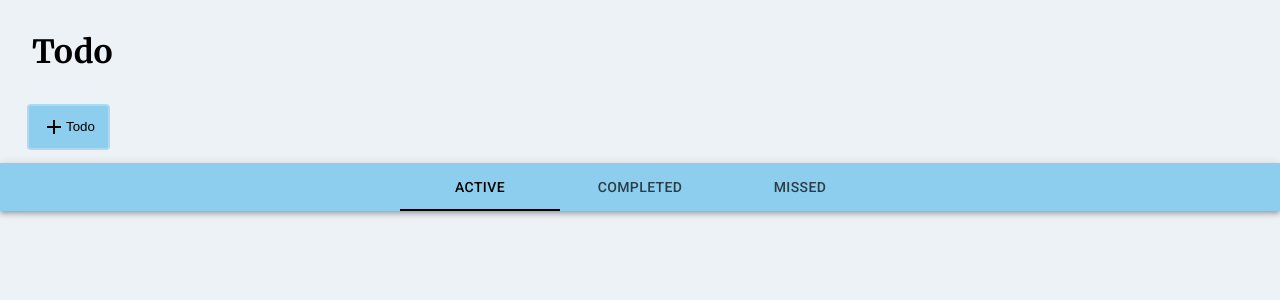
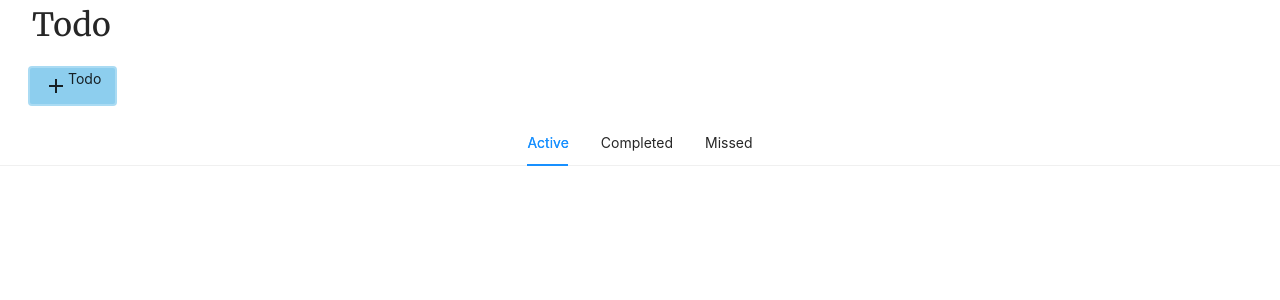
Before and after one commit to mritunjaysaha/todo-pwa, a React (Create React App) app: page / in a window 1280 px wide. Shown: the top 300 px of the page. Built offline with nearby package versions, Linux system fonts and the light colour scheme.

Commit message:
replaced mui tabs with antd tabs

```diff
--- a/package.json
+++ b/package.json
@@ -10,6 +10,7 @@
     "@testing-library/jest-dom": "^4.2.4",
     "@testing-library/react": "^9.3.2",
     "@testing-library/user-event": "^7.1.2",
+    "antd": "^4.4.2",
     "date-fns": "^2.14.0",
     "idb-keyval": "^3.2.0",
     "prop-types": "^15.7.2",
--- a/src/App.js
+++ b/src/App.js
@@ -1,5 +1,6 @@
 import React from "react";
 import CenteredTabs from "./components/tabs.component";
+import "antd/dist/antd.css";
 function App() {
     return (
         <>
--- /dev/null
+++ b/src/components/ant-tabs.component.js
@@ -0,0 +1,21 @@
+import React from "react";
+
+import { Tabs } from "antd";
+
+const { TabPane } = Tabs;
+
+export default function AntdTab(props) {
+    return (
+        <Tabs defaultActiveKey="1" centered>
+            <TabPane tab="Active" key="1">
+                {props.activelist()}
+            </TabPane>
+            <TabPane tab="Completed" key="2">
+                {props.activelist()}
+            </TabPane>
+            <TabPane tab="Missed" key="3">
+                {props.activelist()}
+            </TabPane>
+        </Tabs>
+    );
+}
--- a/src/components/simple-tab.component.js
+++ /dev/null
@@ -1,82 +0,0 @@
-import React from "react";
-import PropTypes from "prop-types";
-import { makeStyles } from "@material-ui/core/styles";
-import AppBar from "@material-ui/core/AppBar";
-import Tabs from "@material-ui/core/Tabs";
-import Tab from "@material-ui/core/Tab";
-import Typography from "@material-ui/core/Typography";
-import Box from "@material-ui/core/Box";
-
-function TabPanel(props) {
-    const { children, value, index, ...other } = props;
-
-    return (
-        <div
-            role="tabpanel"
-            hidden={value !== index}
-            id={`simple-tabpanel-${index}`}
-            aria-labelledby={`simple-tab-${index}`}
-            {...other}
-        >
-            {value === index && (
-                <Box p={3}>
-                    <Typography>{children}</Typography>
-                </Box>
-            )}
-        </div>
-    );
-}
-
-TabPanel.propTypes = {
-    children: PropTypes.node,
-    index: PropTypes.any.isRequired,
-    value: PropTypes.any.isRequired,
-};
-
-function a11yProps(index) {
-    return {
-        id: `simple-tab-${index}`,
-        "aria-controls": `simple-tabpanel-${index}`,
-    };
-}
-
-const useStyles = makeStyles((theme) => ({
-    root: {
-        flexGrow: 1,
-    },
-}));
-
-export default function SimpleTabs(props) {
-    const classes = useStyles();
-    const [value, setValue] = React.useState(0);
-
-    const handleChange = (event, newValue) => {
-        setValue(newValue);
-    };
-
-    return (
-        <div className={classes.root}>
-            <AppBar position="static">
-                <Tabs
-                    value={value}
-                    onChange={handleChange}
-                    aria-label="simple tabs example"
-                    centered
-                >
-                    <Tab label="Active" {...a11yProps(0)} />
-                    <Tab label="Completed" {...a11yProps(1)} />
-                    <Tab label="Missed" {...a11yProps(2)} />
-                </Tabs>
-            </AppBar>
-            <TabPanel value={value} index={0}>
-                {props.activelist()}
-            </TabPanel>
-            <TabPanel value={value} index={1}>
-                {props.completedlist()}
-            </TabPanel>
-            <TabPanel value={value} index={2}>
-                {props.missedlist()}
-            </TabPanel>
-        </div>
-    );
-}
--- a/src/components/tabs.component.js
+++ b/src/components/tabs.component.js
@@ -1,8 +1,9 @@
 import React, { useState, useEffect } from "react";
 import { set, get } from "idb-keyval";
-import SimpleTabs from "./simple-tab.component";
 import AddTodo from "./popupbutton.component";
 import CreateTodoList from "./list-item.component";
+import AntdTab from "./ant-tabs.component";
+
 import "../styles/main.css";
 import "date-fns/locale";
 
@@ -24,16 +25,6 @@ export default function CenteredTabs() {
             await get("todo").then((val) => {
                 if (val != null) {
                     setItems(val);
-
-                    //  val.map((v) => {
-                    //     if (v.status === "active") {
-                    //         active.push(v);
-                    //     } else if (v.status === "completed") {
-                    //         completed.push(v);
-                    //     } else if (v.status === "missed") {
-                    //         missed.push(v);
-                    //     }
-                    // });
 
                     for (let i = 0; i < val.length; i++) {
                         if (val[i].status === "active") {
@@ -103,14 +94,6 @@ export default function CenteredTabs() {
         set("todo", filteredItems);
     }
     function handleCompleted(id) {
-        // items.map((i) => {
-        //     if (i.id === id) {
-        //         i.status = "completed";
-        //         const data = [...completedTodo, i];
-        //         setCompletedTodo(data);
-        //     }
-        // });
-
         for (let i = 0; i < items.length; i++) {
             if (items[i].id === id) {
                 items[i].status = "completed";
@@ -172,7 +155,8 @@ export default function CenteredTabs() {
                 handleInput={handleInput}
                 addTask={addTask}
             />
-            <SimpleTabs
+
+            <AntdTab
                 activelist={ActiveTodosList}
                 completedlist={CompletedTodosList}
                 missedlist={MissedTodosList}
```
Also changed, not shown: src/components/bottom-navigation.component.js (deleted, +0 -37 lines), 1 other file (tests, documents, lock files or other folders).
